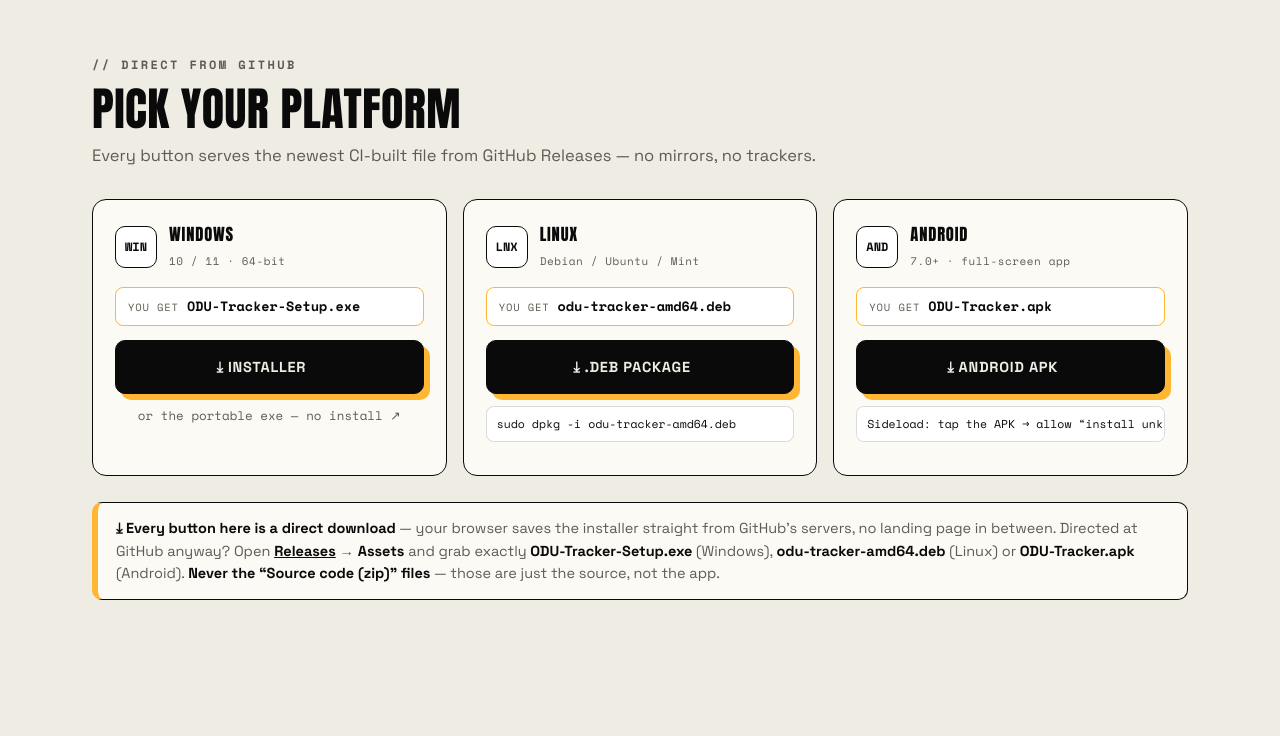
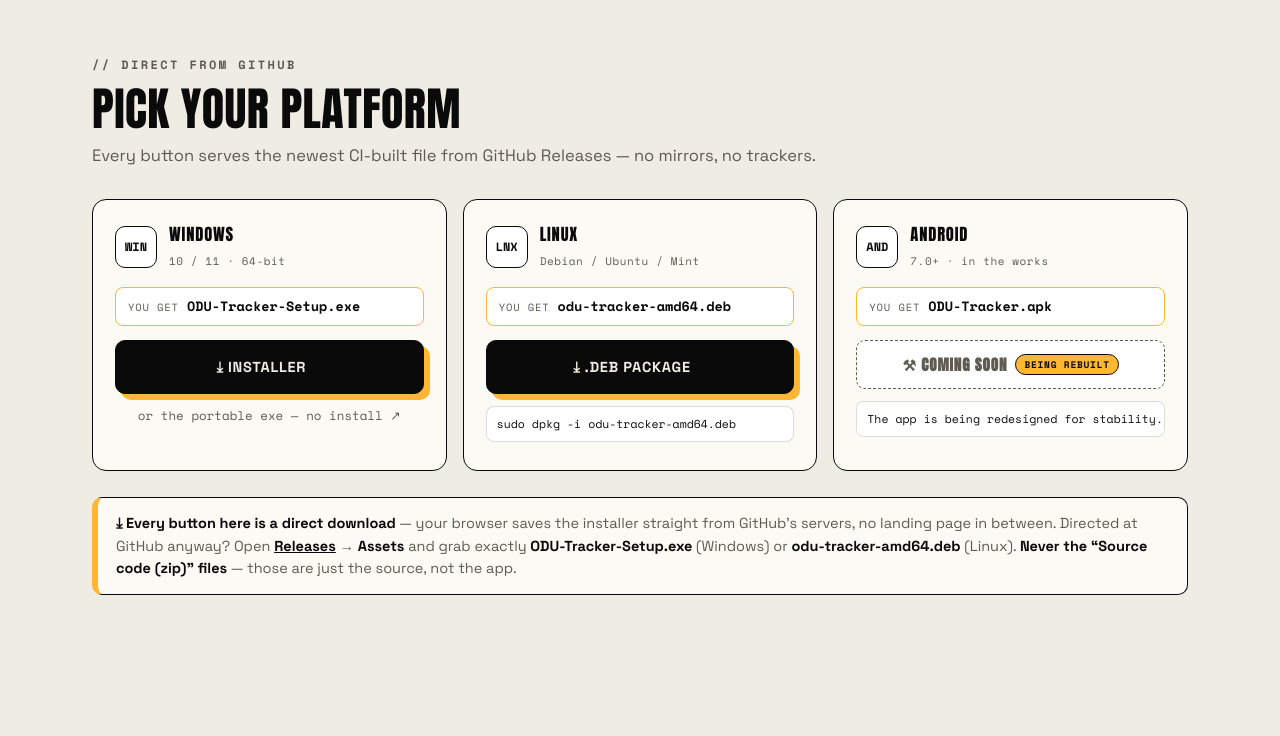
Before and after one commit to Ademileke12/odu-tracker, a plain HTML site: page site/index.html in a window 1280 px wide. Shown: the part 1451-2187 px from the top of the page. Drawn offline with nearby package versions, Linux system fonts and the light colour scheme; no server answers.

Commit message:
fix(site): Android APK -> COMING SOON while the app is rebuilt
- remove the APK download link + manual-sideload hints from the page
- disabled dashed button + 'being rebuilt' chip; hover effects off
- hero bullet now 'Windows & Linux today · Android soon'

```diff
--- a/site/index.html
+++ b/site/index.html
@@ -61,7 +61,7 @@
         <li>✓ 0 bytes to the cloud</li>
         <li>✓ history in local SQLite</li>
         <li>✓ password never leaves</li>
-        <li>✓ 3 platforms, 1 installer</li>
+        <li>✓ Windows &amp; Linux today · Android soon</li>
       </ul>
     </div>
 
@@ -183,14 +183,13 @@
         <code class="dl-cmd">sudo dpkg -i odu-tracker-amd64.deb</code>
       </article>
 
-      <article class="dl-card reveal" data-os="android">
-        <header><span class="dl-ico">AND</span><div><h3>Android</h3><small>7.0+ · full-screen app</small></div></header>
+      <article class="dl-card dl-card-soon reveal" data-os="android">
+        <header><span class="dl-ico">AND</span><div><h3>Android</h3><small>7.0+ · in the works</small></div></header>
         <p class="dl-file">YOU GET <b>ODU-Tracker.apk</b></p>
-        <a class="btn btn-black btn-block dl-link" data-asset="ODU-Tracker.apk"
-           href="https://github.com/Ademileke12/odu-tracker/releases/latest/download/ODU-Tracker.apk">
-          ⤓ ANDROID APK <span class="dl-size" data-asset="ODU-Tracker.apk"></span>
-        </a>
-        <p class="dl-cmd">Sideload: tap the APK → allow “install unknown apps” → connect to ODU Wi-Fi.</p>
+        <span class="btn btn-soon btn-block" aria-disabled="true">
+          ⚒ COMING SOON <span class="soon-chip">being rebuilt</span>
+        </span>
+        <p class="dl-cmd">The app is being redesigned for stability. Windows &amp; Linux are ready today.</p>
       </article>
     </div>
     <p class="dl-note reveal">
@@ -198,15 +197,13 @@
       straight from GitHub's servers, no landing page in between.
       Directed at GitHub anyway? Open <a href="https://github.com/Ademileke12/odu-tracker/releases" target="_blank" rel="noopener">Releases</a>
       → <b>Assets</b> and grab exactly
-      <b>ODU-Tracker-Setup.exe</b> (Windows), <b>odu-tracker-amd64.deb</b> (Linux) or
-      <b>ODU-Tracker.apk</b> (Android).
+      <b>ODU-Tracker-Setup.exe</b> (Windows) or <b>odu-tracker-amd64.deb</b> (Linux).
       <b>Never the “Source code (zip)” files</b> — those are just the source, not the app.
     </p>
     <p class="dl-note dl-fallback" id="dlFallback" hidden>
       ⚠ <b>No release is live yet.</b> The buttons above now lead to the
       <a href="https://github.com/Ademileke12/odu-tracker/releases" target="_blank" rel="noopener">Releases page</a> —
-      download <b>ODU-Tracker-Setup.exe</b> (Windows), <b>odu-tracker-amd64.deb</b> (Linux)
-      or <b>ODU-Tracker.apk</b> (Android) from there.
+      download <b>ODU-Tracker-Setup.exe</b> (Windows) or <b>odu-tracker-amd64.deb</b> (Linux) from there.
     </p>
   </section>
 
--- a/site/style.css
+++ b/site/style.css
@@ -414,6 +414,25 @@ h2 {
   font-family: var(--mono); text-decoration: none;
 }
 .dl-alt:hover { color: var(--ink); text-decoration: underline; }
+/* disabled card — Android APK is being rebuilt; the button must look
+   unclickable and the release-fetch logic skips it (no .dl-link class) */
+.dl-card-soon { opacity: .78; }
+.dl-card-soon:hover { transform: none; box-shadow: none; }
+.btn-soon {
+  display: flex; align-items: center; justify-content: center; gap: 8px;
+  background: var(--panel-2); color: var(--muted);
+  border: 1.5px dashed var(--muted);
+  cursor: not-allowed; user-select: none;
+  font-family: var(--display); font-size: 15px; letter-spacing: .06em;
+  padding: 12px 14px; border-radius: 9px;
+}
+.soon-chip {
+  font-family: var(--mono); font-size: 9.5px; font-weight: 700;
+  text-transform: uppercase; letter-spacing: .08em;
+  background: var(--accent); color: var(--ink);
+  border: 1.5px solid var(--ink); border-radius: 999px;
+  padding: 2px 8px;
+}
 .dl-cmd {
   display: block; margin-top: 12px;
   font-family: var(--mono); font-size: 11.5px; color: var(--ink);
```
